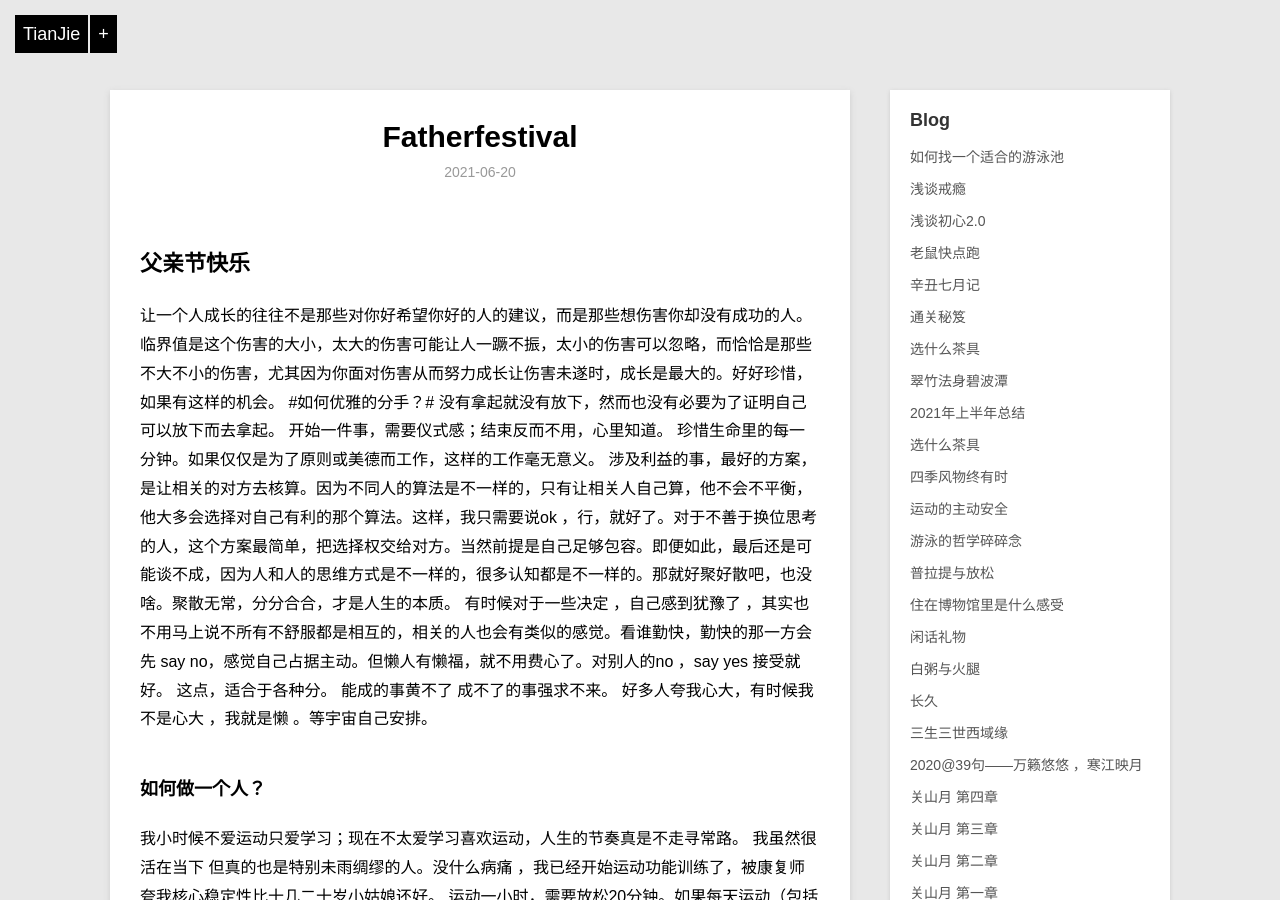
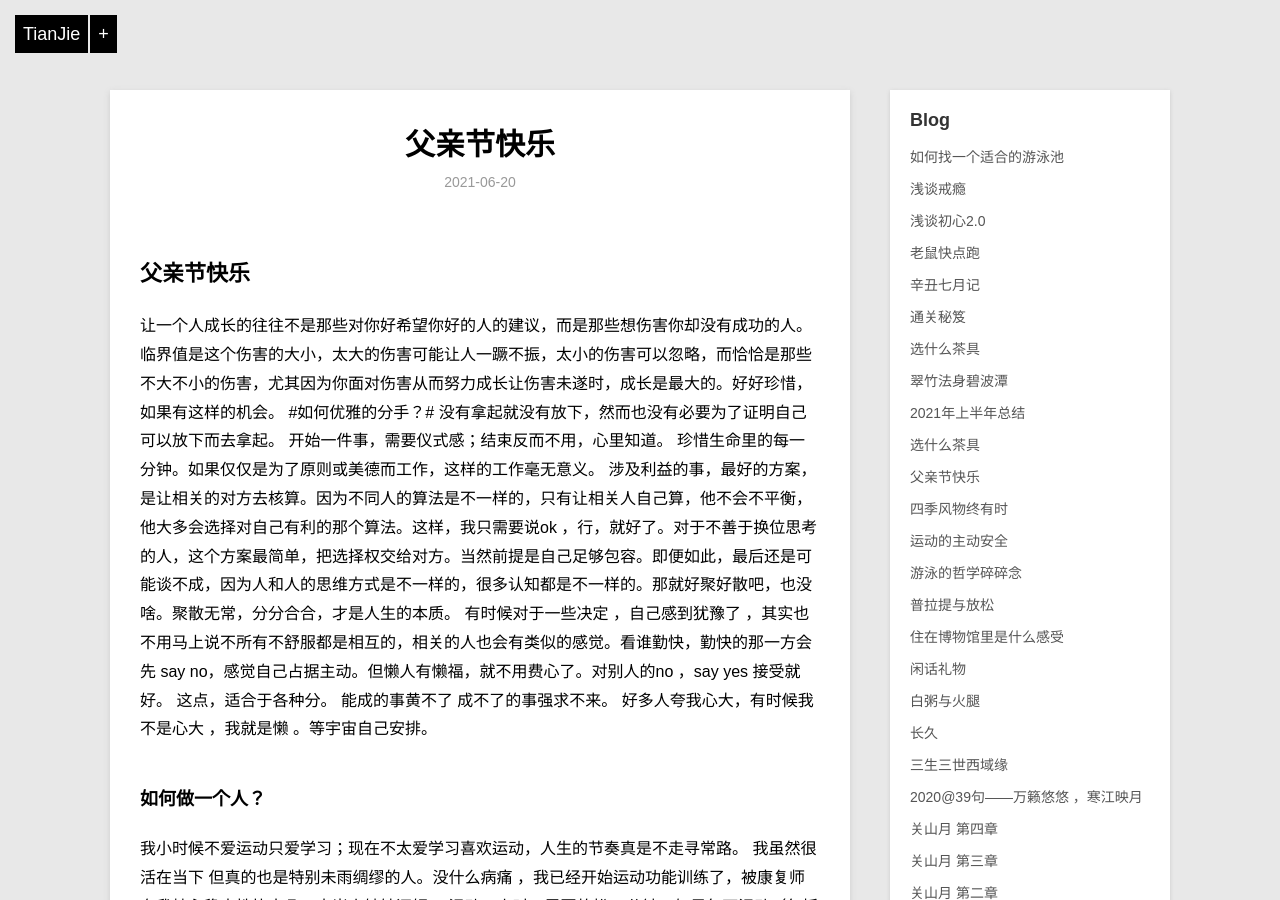
Before and after one commit to violettianjie/violettianjie.github.io, a Jekyll site: the page built from _posts/blog/2021-06-20-fatherfestival.md, in a window 1280 px wide and 900 px high. Built offline with Jekyll 4.4.1, drawn with Linux system fonts in a browser that asks for light colours; our own code applies the rules of GitHub Pages for plain Markdown files.

Commit message:
Update 2021-06-20-fatherfestival.md

```diff
--- a/_posts/blog/2021-06-20-fatherfestival.md
+++ b/_posts/blog/2021-06-20-fatherfestival.md
@@ -1,4 +1,9 @@
-
+---
+layout: post
+title: " 父亲节快乐 "
+description: "散文"
+category: blog
+---
 
 ## 父亲节快乐
 
```
